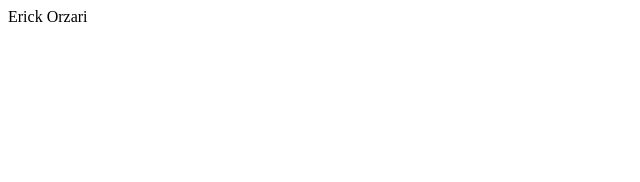
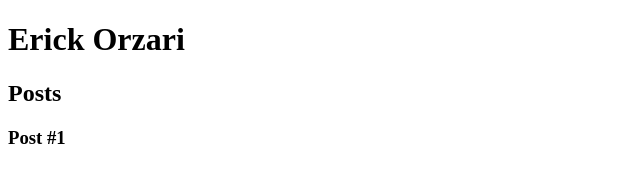
Before and after one commit to erickoor/Estudos-DIO, a plain HTML site: page Curso HTML5/index.html in a window 1280 px wide. Shown: the whole page, without its empty margins (0-640 px from the left). Drawn offline with Linux system fonts and the light colour scheme.

Commit message:
Update index.html

```diff
--- a/Curso HTML5/index.html
+++ b/Curso HTML5/index.html
@@ -5,6 +5,19 @@
         <title>Erick Orzari</title>
     </head>
     <body>
-        Erick Orzari
+        <header>
+            <h1>Erick Orzari</h1>
+        </header>
+        <section>
+            <header>
+                <h2>Posts</h2>
+            </header>
+            <article>
+                <header>
+                    <h3>Post #1</h3>
+                </header>
+            </article>
+        </section>
+        <footer></footer>
     </body>
 </html>
```
